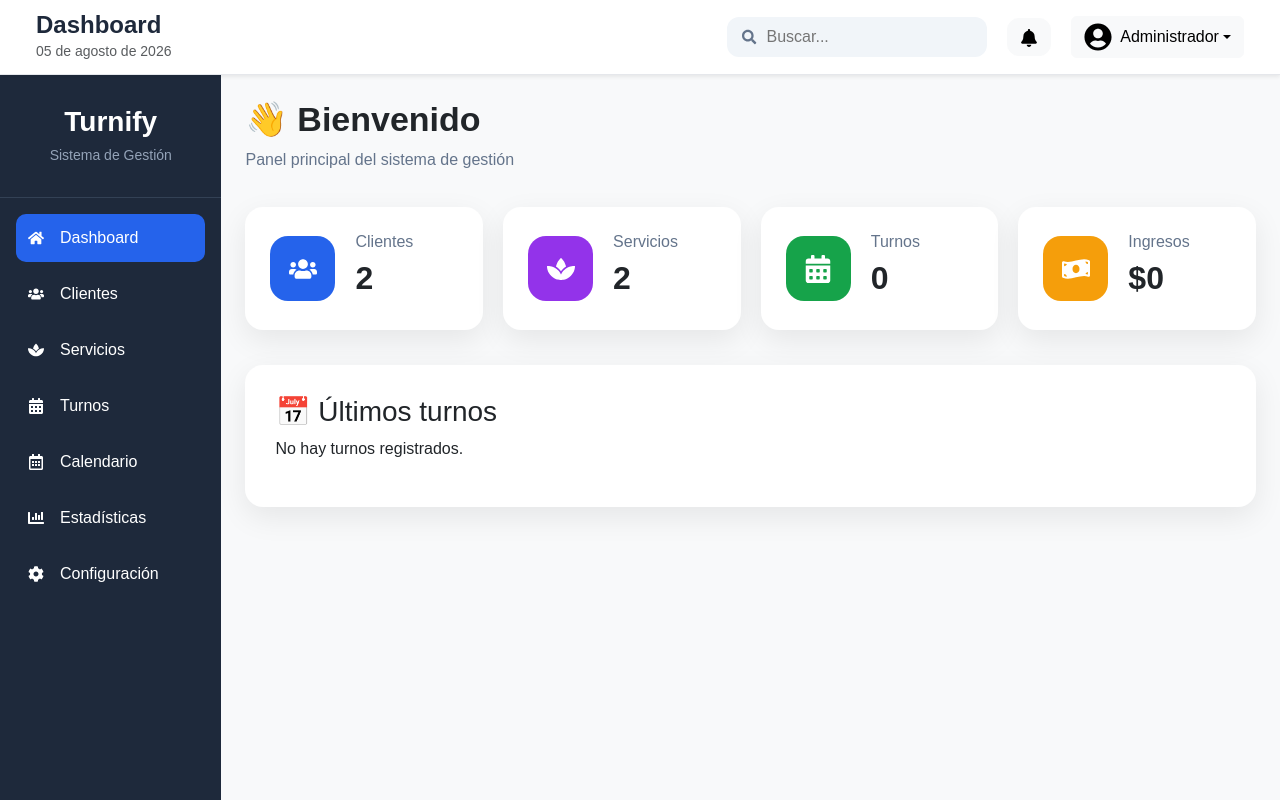
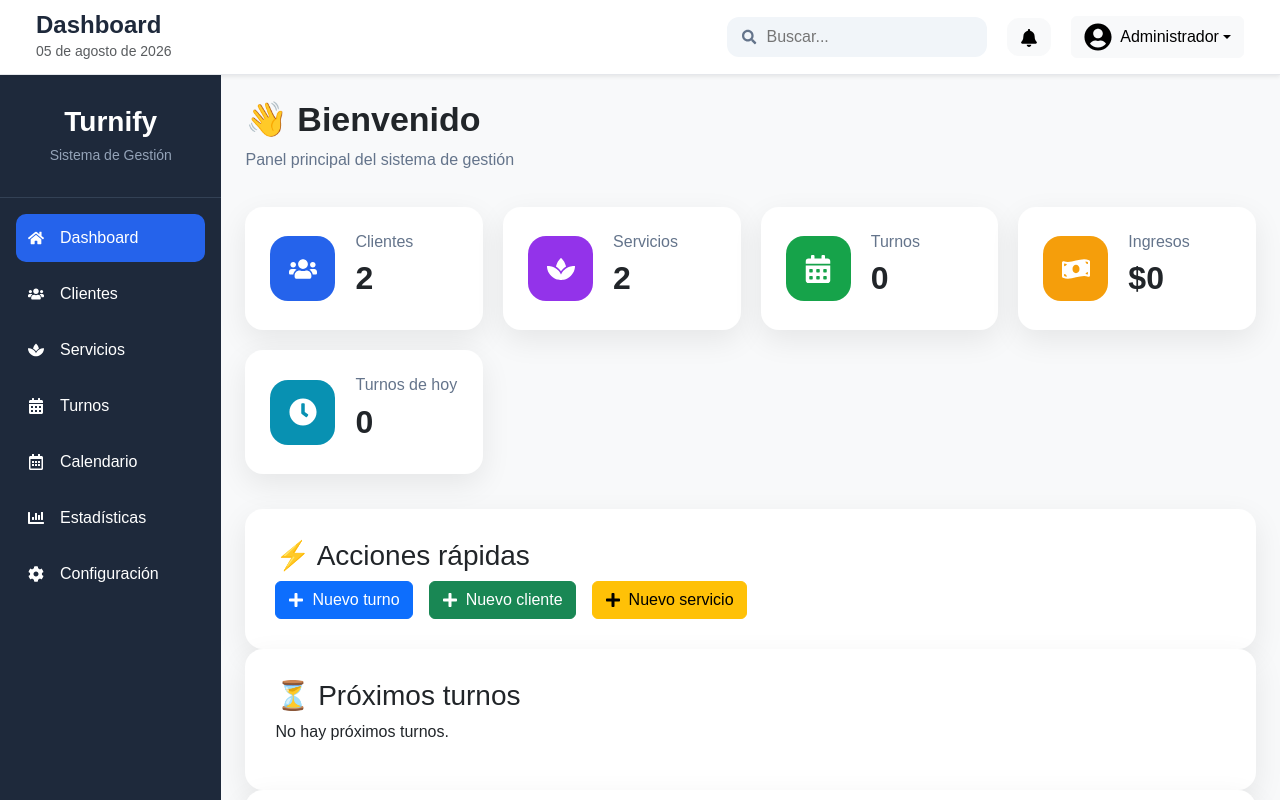
Before and after one commit to RodrigoSanchezUTN/SistemaTurnos, a React app in the folder frontend/: page /dashboard in a window 1280 px wide. Shown: the top 800 px of the page. Built offline with nearby package versions, Linux system fonts and the light colour scheme; the HTML template or start-up script is replaced by a standard one.

Commit message:
completo el dashboard del administrador

```diff
--- a/frontend/src/pages/Dashboard.jsx
+++ b/frontend/src/pages/Dashboard.jsx
@@ -1,11 +1,12 @@
-import "../styles/dashboard.css";
-
 import { useContext } from "react";
+import { Link } from "react-router-dom";
 import {
   FaUsers,
   FaSpa,
   FaCalendarAlt,
   FaMoneyBillWave,
+  FaClock,
+  FaPlus,
 } from "react-icons/fa";
 
 import DashboardLayout from "../layouts/DashboardLayout";
@@ -15,6 +16,7 @@ import "../styles/dashboard.css";
 
 function Dashboard() {
   const { clientes, servicios, turnos } = useContext(AppContext);
+
   const ingresos = turnos.reduce((total, turno) => {
     const servicioEncontrado = servicios.find(
       (s) => s.nombre === turno.servicio
@@ -27,6 +29,35 @@ function Dashboard() {
         : 0)
     );
   }, 0);
+
+  const fechaHoy = new Date();
+  const añoHoy = fechaHoy.getFullYear();
+  const mesHoy = String(fechaHoy.getMonth() + 1).padStart(2, "0");
+  const diaHoy = String(fechaHoy.getDate()).padStart(2, "0");
+
+  const fechaActual = `${añoHoy}-${mesHoy}-${diaHoy}`;
+
+  const turnosHoy = turnos.filter(
+    (turno) => turno.fecha === fechaActual
+  );
+
+  const ahora = new Date();
+
+  const proximosTurnos = turnos
+    .filter((turno) => {
+      const fechaTurno = new Date(
+        `${turno.fecha}T${turno.hora}`
+      );
+
+      return fechaTurno >= ahora;
+    })
+    .sort((a, b) => {
+      const fechaA = new Date(`${a.fecha}T${a.hora}`);
+      const fechaB = new Date(`${b.fecha}T${b.hora}`);
+
+      return fechaA - fechaB;
+    })
+    .slice(0, 5);
 
   const cards = [
     {
@@ -47,13 +78,17 @@ function Dashboard() {
       icono: <FaCalendarAlt />,
       color: "#16a34a",
     },
-
     {
       titulo: "Ingresos",
       valor: `$${ingresos.toLocaleString()}`,
-
       icono: <FaMoneyBillWave />,
       color: "#f59e0b",
+    },
+    {
+      titulo: "Turnos de hoy",
+      valor: turnosHoy.length,
+      icono: <FaClock />,
+      color: "#0891b2",
     },
   ];
 
@@ -104,6 +139,88 @@ function Dashboard() {
 
       <div className="recent-card">
 
+        <h3>⚡ Acciones rápidas</h3>
+
+        <div className="d-flex flex-wrap gap-3">
+
+          <Link
+            to="/turnos"
+            className="btn btn-primary"
+          >
+            <FaPlus className="me-2" />
+            Nuevo turno
+          </Link>
+
+          <Link
+            to="/clientes"
+            className="btn btn-success"
+          >
+            <FaPlus className="me-2" />
+            Nuevo cliente
+          </Link>
+
+          <Link
+            to="/servicios"
+            className="btn btn-warning"
+          >
+            <FaPlus className="me-2" />
+            Nuevo servicio
+          </Link>
+
+        </div>
+
+      </div>
+
+      <div className="recent-card">
+
+        <h3>⏳ Próximos turnos</h3>
+
+        {proximosTurnos.length === 0 ? (
+
+          <p>No hay próximos turnos.</p>
+
+        ) : (
+
+          <table className="table">
+
+            <thead>
+
+              <tr>
+
+                <th>Cliente</th>
+                <th>Servicio</th>
+                <th>Fecha</th>
+                <th>Hora</th>
+
+              </tr>
+
+            </thead>
+
+            <tbody>
+
+              {proximosTurnos.map((turno) => (
+
+                <tr key={turno.id}>
+
+                  <td>{turno.cliente}</td>
+                  <td>{turno.servicio}</td>
+                  <td>{turno.fecha}</td>
+                  <td>{turno.hora}</td>
+
+                </tr>
+
+              ))}
+
+            </tbody>
+
+          </table>
+
+        )}
+
+      </div>
+
+      <div className="recent-card">
+
         <h3>📅 Últimos turnos</h3>
 
         {turnos.length === 0 ? (
@@ -119,11 +236,8 @@ function Dashboard() {
               <tr>
 
                 <th>Cliente</th>
-
                 <th>Servicio</th>
-
                 <th>Fecha</th>
-
                 <th>Hora</th>
 
               </tr>
@@ -140,11 +254,8 @@ function Dashboard() {
                   <tr key={turno.id}>
 
                     <td>{turno.cliente}</td>
-
                     <td>{turno.servicio}</td>
-
                     <td>{turno.fecha}</td>
-
                     <td>{turno.hora}</td>
 
                   </tr>
```
Lines whose indentation alone changed are shown as unchanged.
